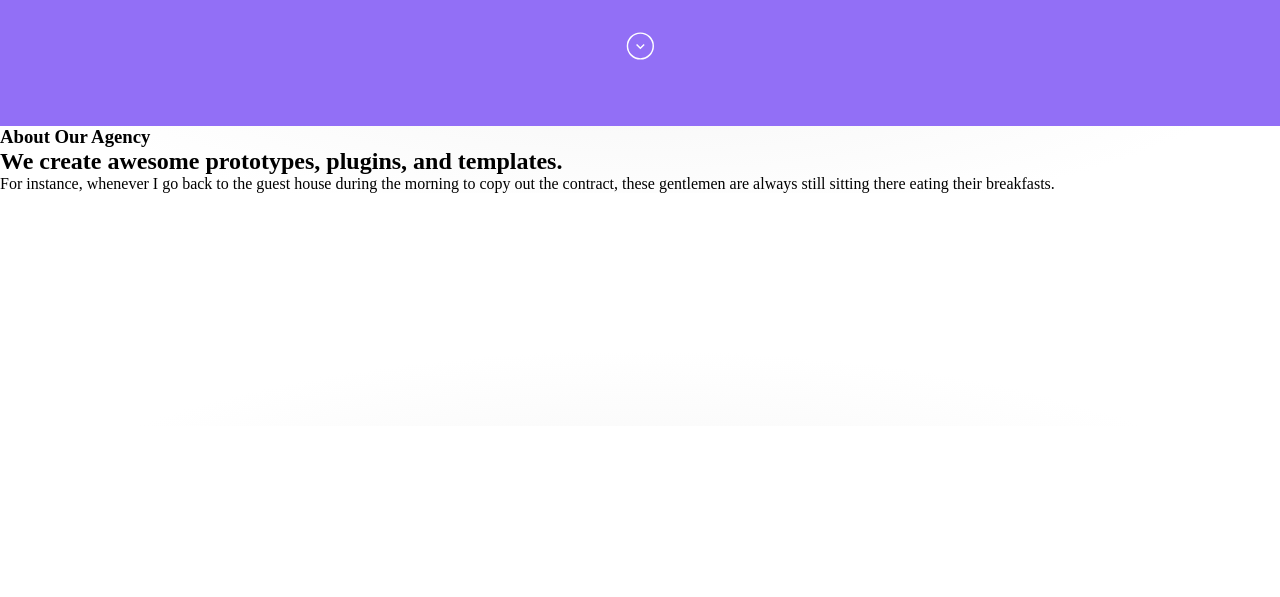
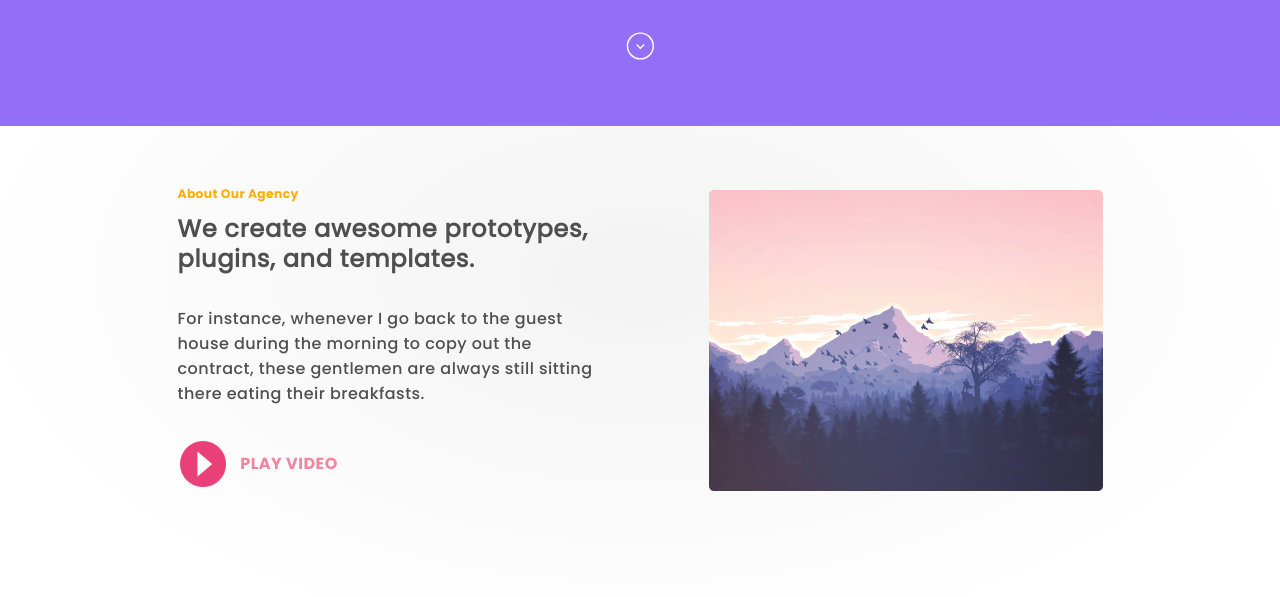
Before and after one commit to shaxzod-dev/Creativity-agency, a plain HTML site: page index.html in a window 1280 px wide. Shown: the part 374-971 px from the top of the page. Before the commit the page ends 800 px from the top, so only its background shows below. Drawn offline with Linux system fonts and the light colour scheme.

Commit message:
added banner section for half

```diff
--- a/index.html
+++ b/index.html
@@ -1,12 +1,11 @@
 <!DOCTYPE html>
 <html lang="en">
-
   <head>
-    <meta charset="UTF-8">
-    <meta http-equiv="X-UA-Compatible" content="IE=edge">
-    <meta name="viewport" content="width=device-width, initial-scale=1.0">
-    <link rel="stylesheet" href="./styles/main.css">
-    <link rel="stylesheet" href="./styles/media.css">
+    <meta charset="UTF-8" />
+    <meta http-equiv="X-UA-Compatible" content="IE=edge" />
+    <meta name="viewport" content="width=device-width, initial-scale=1.0" />
+    <link rel="stylesheet" href="./styles/main.css" />
+    <link rel="stylesheet" href="./styles/media.css" />
     <title>Creative Agency</title>
   </head>
 
@@ -16,9 +15,7 @@
     <header class="page-header">
       <div class="container">
         <div class="content">
-                <p class="header-logo">
-                    my logo
-                </p>
+          <p class="header-logo">my logo</p>
           <nav class="header-nav">
             <a href="#!" class="header-nav_link">Home</a>
             <a href="#!" class="header-nav_link">About</a>
@@ -28,16 +25,14 @@
           </nav>
         </div>
         <div class="info">
-                <p class="info-desc">
-                    Creative Agency
-                </p>
-                <h1 class="info-title">
-                    HERO HEADER
-                </h1>
-                <p class="info-desc_sec">
-                    The best in town.
-                </p>
-                <img src="./images/agency button.svg" class="info-btn" alt="dropdown button">
+          <p class="info-desc title">Creative Agency</p>
+          <h1 class="info-title">HERO HEADER</h1>
+          <p class="info-desc_sec">The best in town.</p>
+          <img
+            src="./icons/agency button.svg"
+            class="info-btn"
+            alt="dropdown button"
+          />
         </div>
       </div>
     </header>
@@ -47,25 +42,38 @@
     <main>
       <!-- BANNER START -->
       <section class="banner">
-            <div class="conatiner">
+        <div class="container">
           <div class="content">
             <div class="banner-info">
-                        <h3 class="banner-info_title">
-                            About Our Agency
-                        </h3>
-                        <h2 class="banner-desc">
+              <h3 class="banner-info_title title">About Our Agency</h3>
+              <h2 class="banner-desc sub">
                 We create awesome prototypes, plugins, and templates.
               </h2>
-                        <p class="banner-info_title">
-                            For instance, whenever I go back to the guest house during the morning to copy out the contract, these gentlemen are always still sitting there eating their breakfasts.
+              <p class="banner-info_text">
+                For instance, whenever I go back to the guest house during the
+                morning to copy out the contract, these gentlemen are always
+                still sitting there eating their breakfasts.
               </p>
+              <div class="play">
+                <img
+                  src="./icons/play-btn.png"
+                  alt="play-icon"
+                  class="play-btn"
+                />
+                <p class="play-sub">PLAY VIDEO</p>
+              </div>
+            </div>
+            <div class="img">
+              <img
+                src="./images/banner-img_mountains.png"
+                alt="mountains"
+                class="banner-img"
+              />
             </div>
           </div>
         </div>
       </section>
       <!-- BANNER END -->
     </main>
-
   </body>
-
 </html>
--- a/styles/main.css
+++ b/styles/main.css
@@ -16,14 +16,35 @@
   --Light: "Poppins-Light";
 }
 
-body{
-    background: radial-gradient(52.52% 39.17% at 50% 66.95%, #F3F3F3 0%, #FFF 100%);
+body {
+  background: radial-gradient(
+    52.52% 39.17% at 50% 66.95%,
+    #f3f3f3 0%,
+    #fff 100%
+  );
 }
+
+.title {
+  color: #ffae00;
+  font-family: var(--Bold);
+  font-size: 12.271px;
+  line-height: 71.5%;
+  letter-spacing: 0.368px;
+}
+
+.sub {
+  color: var(--Gray-2, #4f4f4f);
+  font-family: var(--Regular);
+  font-size: 24px;
+  line-height: 128.5%;
+  letter-spacing: 0.72px;
+}
+
 /* HEADER START */
 
 .page-header {
   height: 500px;
-    background-color: #926FF6;
+  background-color: #926ff6;
 }
 
 .container {
@@ -40,7 +61,7 @@ body{
 }
 
 .header-logo {
-    color: var(--Pure-White, #FFF);
+  color: var(--Pure-White, #fff);
   font-family: var(--ExtraBold);
   font-size: 18.045px;
   line-height: 71.5%;
@@ -52,43 +73,29 @@ body{
 }
 
 .header-nav_link {
-    color: var(--Pure-White, #FFF);
+  color: var(--Pure-White, #fff);
   text-align: center;
   font-family: var(--Regular);
   font-size: 11.691px;
   line-height: 78%;
   letter-spacing: 0.234px;
   padding: 50px 16px;
-    transition: .3s;
+  transition: 0.3s;
 }
 
 .header-nav_link:hover {
-    background-color: #FFFFFF;
-    color: #926FF6;
+  background-color: #ffffff;
+  color: #926ff6;
   border-radius: 30%;
 }
-
-
-
-/* HEADER END */
-
-/*  BANNER START */
 
 .info {
   padding-block: 135px;
   text-align: center;
 }
 
-.info-desc {
-    color: #FFE074;
-    font-family: Poppins-ExtraBold;
-    font-size: 12.271px;
-    font-weight: 800;
-    line-height: 71.5%;
-}
-
 .info-title {
-    color: var(--Pure-White, #FFF);
+  color: var(--Pure-White, #fff);
   font-family: Poppins-ExtraBold;
   font-size: 62.797px;
   font-weight: 800;
@@ -97,7 +104,7 @@ body{
 }
 
 .info-desc_sec {
-    color: var(--Pure-White, #FFF);
+  color: var(--Pure-White, #fff);
   font-family: Poppins-Medium;
   font-size: 16.602px;
   font-style: normal;
@@ -112,4 +119,63 @@ body{
   margin-top: 30px;
 }
 
+/* HEADER END */
+
+/*  BANNER START */
+
+.banner {
+  padding-block: 64px 106px;
+}
+
+.banner-info {
+  max-width: 431px;
+  width: 100%;
+  height: 301px;
+}
+
+.banner-desc {
+  margin-block: 15px 31px;
+}
+
+.banner-info_text {
+  width: 419px;
+  color: var(--Gray-2, #4f4f4f);
+  font-family: var(--Medium);
+  font-size: 16px;
+  font-weight: 300;
+  letter-spacing: 0.48px;
+}
+
+.play-sub {
+  color: var(--Accent-Pink, #f3849f);
+  font-family: var(--Bold);
+  font-size: 16px;
+  font-weight: 700;
+  line-height: 71.5%;
+  letter-spacing: 0.48px;
+}
+
+.play-btn {
+  width: 46px;
+  height: 46px;
+}
+
+.play {
+  display: flex;
+  align-items: center;
+  justify-content: center;
+  column-gap: 14px;
+  width: 163px;
+  margin-top: 35px;
+}
+
+.img {
+  max-width: 394px;
+  height: 301px;
+}
+
+.banner-img{
+    width: 100%;
+}
+
 /*  BANNER END */
```
Also changed, not shown: icons/agency button.svg (renamed from images/agency button.svg), icons/play-btn.png (added), images/banner-img_mountains.png (added). Lines whose indentation alone changed are shown as unchanged.
